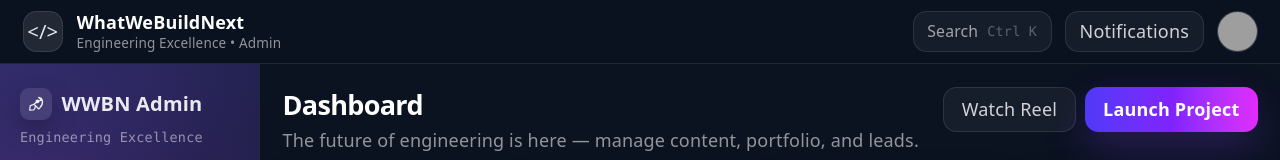
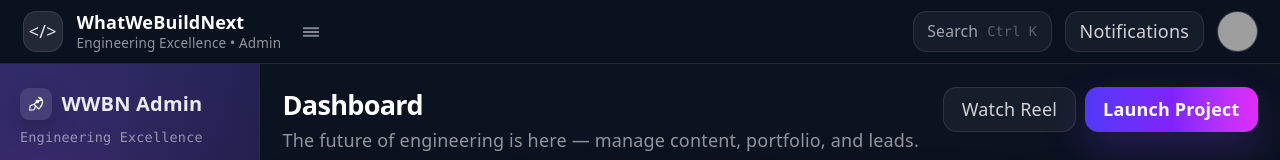
Before and after one commit to naveenjpr/whatwebuildnext-admin-panel, a React (Vite) app: page / in a window 1280 px wide. Shown: the top 160 px of the page. Built offline with nearby package versions, Linux system fonts and the light colour scheme; no server answers; grey boxes are pictures that could not be loaded.

Commit message:
cross icon

```diff
--- a/src/RootLayout.tsx
+++ b/src/RootLayout.tsx
@@ -1,20 +1,25 @@
+import { useState } from "react"
 import Header from "./common/Header"
 import Sidebar from "./common/Sidebar"
 import { Outlet } from "react-router"
 
 export default function RootLayout() {
+  const [isSidebarOpen, setIsSidebarOpen] = useState(true);
+
   return (
     <div className="min-h-svh flex flex-col bg-[#0b1220] text-slate-200">
       <header className="sticky top-0 z-10 border-b border-white/10 bg-[#0b1220]/70 backdrop-blur">
-        <Header />
+        <Header onToggleSidebar={() => setIsSidebarOpen(!isSidebarOpen)} isSidebarOpen={isSidebarOpen} />
       </header>
 
-      <div className="flex-1 min-h-0 flex">
-        <aside className="basis-1/5 w-1/5 min-w-[260px] max-w-[320px] border-r border-white/10">
-          <Sidebar />
-        </aside>
+      <div className="flex-1 min-h-0 flex relative">
+        {isSidebarOpen && (
+          <aside className="basis-[260px] w-[260px] min-w-[260px] border-r border-white/10 transition-all duration-300 ease-in-out">
+            <Sidebar />
+          </aside>
+        )}
 
-        <main className="basis-4/5 w-4/5 min-w-0 overflow-y-auto p-5">
+        <main className={`flex-1 min-w-0 overflow-y-auto p-5 transition-all duration-300`}>
           <Outlet />
         </main>
       </div>
--- a/src/common/Header.tsx
+++ b/src/common/Header.tsx
@@ -1,7 +1,8 @@
 import { useEffect, useRef, useState } from "react"
+import { IoClose, IoReorderThree } from "react-icons/io5"
 import { Link, useNavigate } from "react-router-dom"
 
-export default function Header() {
+export default function Header({ onToggleSidebar, isSidebarOpen }: { onToggleSidebar: () => void, isSidebarOpen: boolean }) {
   const [menuOpen, setMenuOpen] = useState(false)
   const menuRef = useRef<HTMLDivElement | null>(null)
   const navigate = useNavigate()
@@ -35,17 +36,25 @@ export default function Header() {
     <div className="h-14 px-5 flex items-center justify-between">
       <div className="flex items-center gap-3 min-w-0">
         <div className="h-9 w-9 rounded-xl grid place-items-center bg-white/10 border border-white/10">
-          <span className="text-lg" aria-hidden="true">
+          <span className="" aria-hidden="true">
             {"</>"}
           </span>
+
         </div>
         <div className="min-w-0">
           <div className="text-white font-semibold leading-5 truncate">WhatWeBuildNext</div>
           <div className="text-xs text-white/55 truncate">Engineering Excellence • Admin</div>
         </div>
+        <span
+          onClick={onToggleSidebar}
+          className="text-white/50 font-bold text-lg cursor-pointer hover:text-white transition p-1 rounded-md hover:bg-white/5  block"
+        >
+          {!isSidebarOpen ? <IoClose size={24} /> : <IoReorderThree size={24} />}
+        </span>
       </div>
 
       <div className="flex items-center gap-3 relative" ref={menuRef}>
+
         <div className="hidden md:flex items-center gap-2 px-3 h-9 rounded-xl bg-white/5 border border-white/10">
           <span className="text-white/60 text-sm">Search</span>
           <span className="text-white/30 text-xs font-mono">Ctrl K</span>
--- a/src/common/Sidebar.tsx
+++ b/src/common/Sidebar.tsx
@@ -42,7 +42,7 @@ function IconRocket() {
         stroke="currentColor"
         strokeWidth="1.4"
         strokeLinejoin="round"
-        />
+      />
       <path
         d="M8.1 10.3l-3.6 1.2c-.6.2-1 .7-1.1 1.3L3 16.9l4.1-.4c.6-.1 1.1-.5 1.3-1.1l1.2-3.6"
         stroke="currentColor"
@@ -180,9 +180,10 @@ export default function Sidebar() {
 
   return (
     <nav
-      className="h-full overflow-y-auto box-border px-[14px] py-[18px] text-white/85 [background:radial-gradient(1200px_700px_at_-220px_-200px,rgba(99,102,241,0.35),transparent_55%),radial-gradient(900px_650px_at_30px_120px,rgba(168,85,247,0.28),transparent_60%),linear-gradient(180deg,#0b1730_0%,#091225_60%,#08101f_100%)]"
+      className=" h-full overflow-y-auto box-border px-[14px] py-[18px] text-white/85 [background:radial-gradient(1200px_700px_at_-220px_-200px,rgba(99,102,241,0.35),transparent_55%),radial-gradient(900px_650px_at_30px_120px,rgba(168,85,247,0.28),transparent_60%),linear-gradient(180deg,#0b1730_0%,#091225_60%,#08101f_100%)]"
       aria-label="Admin sidebar"
     >
+
       <div className="px-[6px] pb-4 pt-[6px] border-b border-white/10 mb-[14px]">
         <div className="flex items-center gap-[10px] font-bold tracking-[0.2px]">
           <span
```
